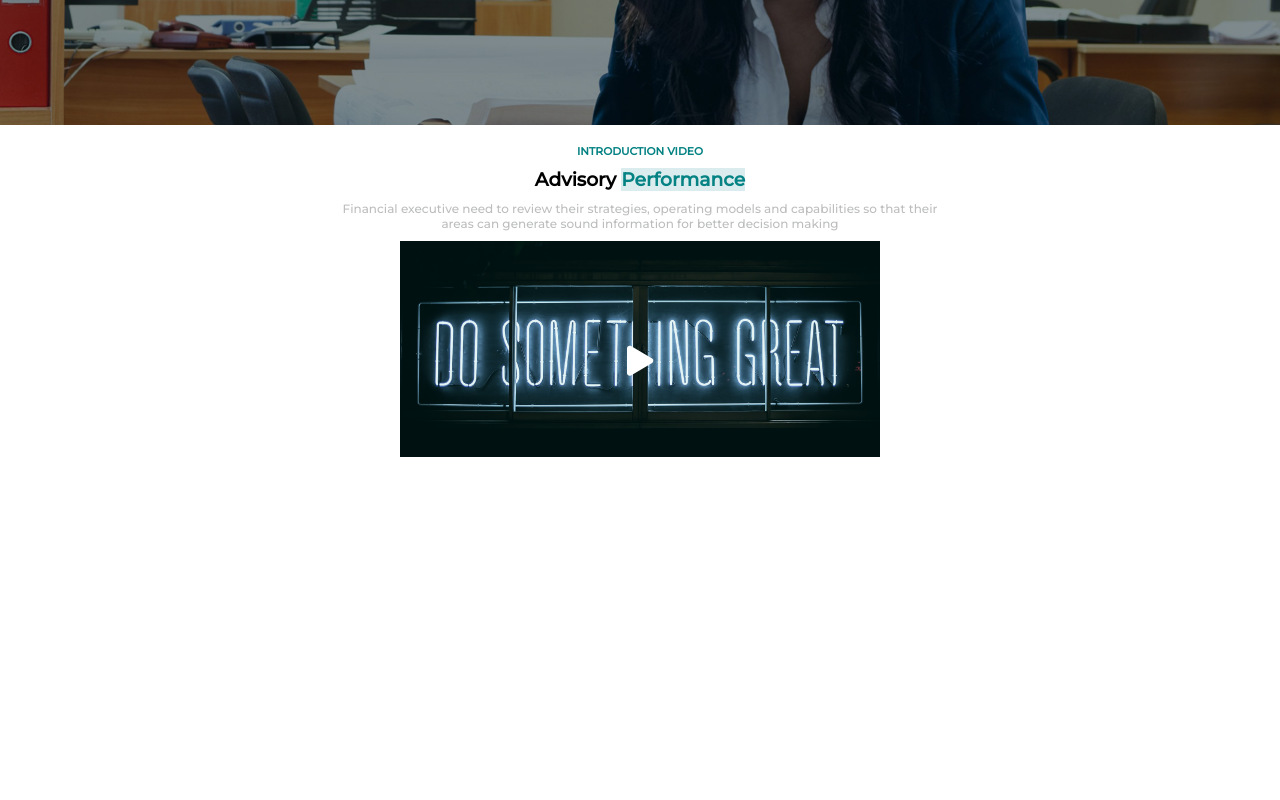
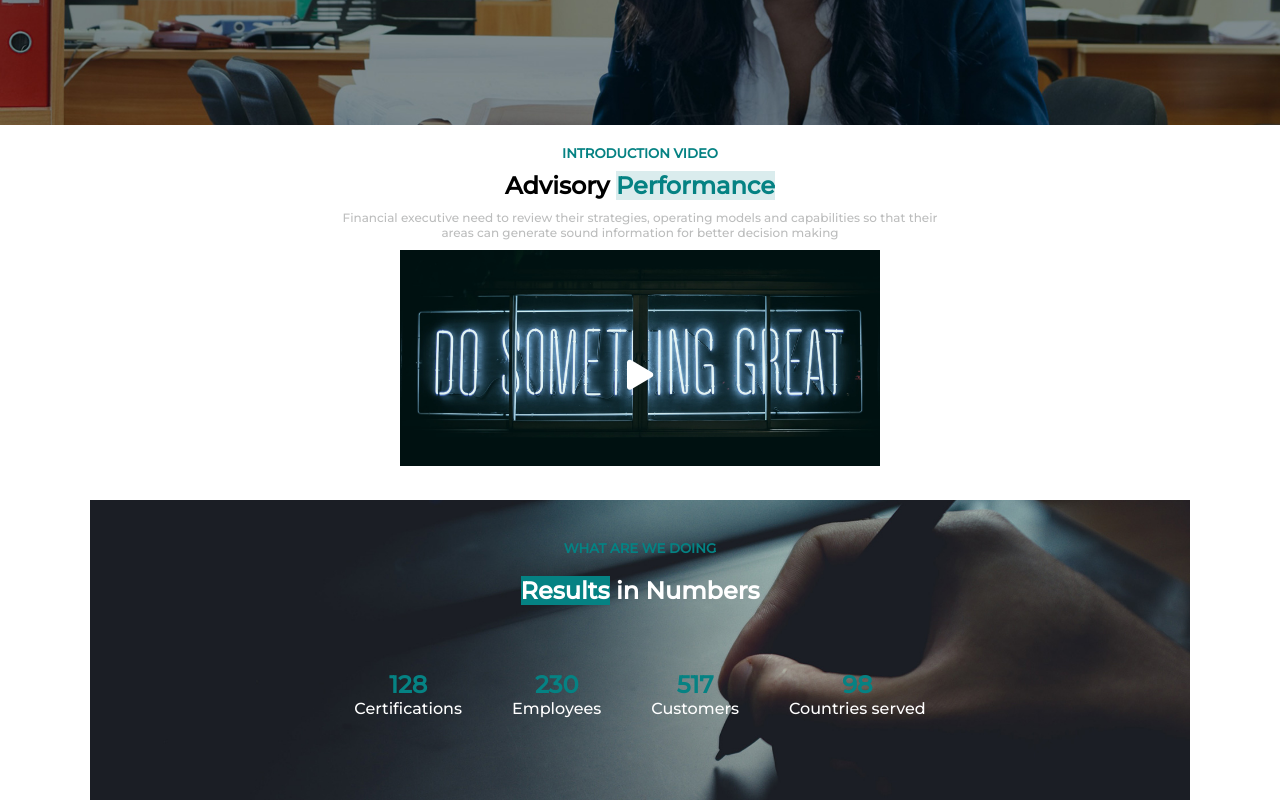
Before and after one commit to Valentina-Fr/proj-html-vuejs, a Vue app: page / in a window 1280 px wide. Shown: the part 275-1075 px from the top of the page. Before the commit the page ends 800 px from the top, so only its background shows below. Built offline with nearby package versions, Linux system fonts and the light colour scheme.

Commit message:
Results section

```diff
--- a/src/App.vue
+++ b/src/App.vue
@@ -4,6 +4,7 @@
     <Jumbo />
     <main>
       <Advisory />
+      <Results />
     </main>
   </div>
 </template>
@@ -12,13 +13,15 @@
 import Header from './components/Header.vue'
 import Jumbo from './components/Jumbo.vue'
 import Advisory from './components/Advisory.vue'
+import Results from './components/Results.vue'
 
 export default {
   name: 'App',
   components: {
     Header,
     Jumbo,
-    Advisory
+    Advisory,
+    Results
   },
   data(){
     return {
--- a/src/components/Advisory.vue
+++ b/src/components/Advisory.vue
@@ -1,7 +1,7 @@
 <template>
   <section class="container-sm text-center">
-    <h6 class="brand-color">INTRODUCTION VIDEO</h6>
-    <h3>Advisory <span class="brand-bg brand-color">Performance</span></h3>
+    <h5 class="brand-color">INTRODUCTION VIDEO</h5>
+    <h2>Advisory <span class="brand-bg-secondary brand-color">Performance</span></h2>
     <p class="font-grey">Financial executive need to review their strategies, operating models and capabilities so that their areas can generate sound information for better decision making</p>
     <div class="video">
         <img src="@/assets/images/video-1.jpg" alt="video">
@@ -17,11 +17,11 @@ name: 'Advisory'
 </script>
 
 <style scoped lang="scss">
-h6 {
+h5 {
     margin-top: 20px;
 }
 
-h3 {
+h2 {
     margin: 10px 0;
 }
 
@@ -31,7 +31,7 @@ p {
 
 img {
     width: 80%;
-    margin-bottom: 20px;
+    margin-bottom: 30px;
 }
 
 .video {
--- a/src/components/Header.vue
+++ b/src/components/Header.vue
@@ -13,7 +13,7 @@
       </div>
     </address>
     <div id="bottom-header">
-      <h1><span class="brand-color">NEX</span>GEN</h1>
+      <h2><span class="brand-color">NEX</span>GEN</h2>
       <div class="d-flex">
         <ul>
           <li v-for="(link, index) in links" :key="index"><a :href="link.url">{{link.text}}</a></li>
--- a/src/components/Jumbo.vue
+++ b/src/components/Jumbo.vue
@@ -1,7 +1,7 @@
 <template>
   <div class="jumbo">
     <div class="text-center">
-      <h2>Financial Risk</h2>
+      <h1>Financial Risk</h1>
       <p class="font-grey">The right outcomes depend on continuous rigor in governance, models and processes across the finance function.</p>
       <Button class="btn-brand" text="Get in touch"/>
       <Button class="btn-border" text="Read More" />
--- /dev/null
+++ b/src/components/Results.vue
@@ -0,0 +1,62 @@
+<template>
+  <section class="container text-center">
+      <h5 class="brand-color">WHAT ARE WE DOING</h5>
+      <h2><span class="brand-bg">Results</span> in Numbers</h2>
+      <ul class="d-flex">
+          <li>
+              <div class="brand-color">128</div>
+              <div>Certifications</div>
+          </li>
+          <li>
+              <div class="brand-color">230</div>
+              <div>Employees</div>
+          </li>
+          <li>
+              <div class="brand-color">517</div>
+              <div>Customers</div>
+          </li>
+          <li>
+              <div class="brand-color">98</div>
+              <div>Countries served</div>
+          </li>
+      </ul>
+  </section>
+</template>
+
+<script>
+export default {
+name: 'Results'
+}
+</script>
+
+<style scoped lang="scss">
+section {
+    height: 300px;
+    background-image: url('../assets/images/bg-1.jpg');
+    background-size: cover;
+    background-position: center;
+    color: #fff;
+}
+
+h5 {
+    padding-top: 40px;
+    padding-bottom: 20px;
+}
+
+h2 {
+    padding-bottom: 40px 0;
+}
+
+ul {
+    margin-top: 40px;
+    justify-content: center;
+    li {
+        padding: 25px;
+    }
+}
+
+li .brand-color {
+    font-size: 1.5rem;
+    font-weight: 600;
+}
+</style>
--- a/src/scss/_utilities.scss
+++ b/src/scss/_utilities.scss
@@ -17,6 +17,10 @@
 }
 
 .brand-bg {
+    background-color: $brand-primary;
+}
+
+.brand-bg-secondary {
     background-color: $brand-secondary;
 }
 
```
Also changed, not shown: 8 other files (tests, documents, lock files or other folders).
